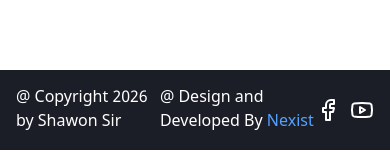
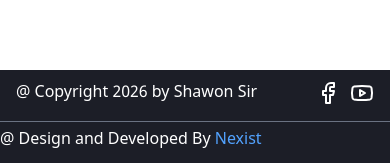
Before and after one commit to Nexistbd/shawon-sir-client, a Next.js app: page / in a window 390 px wide. Shown: the part 8315-8478 px from the top of the page. Built offline with nearby package versions, Linux system fonts and the light colour scheme; no server answers.

Commit message:
fix footer

```diff
--- a/src/components/shared/Footer.tsx
+++ b/src/components/shared/Footer.tsx
@@ -1,14 +1,13 @@
 import { Facebook, Youtube } from "lucide-react";
 import Link from "next/link";
-import React from "react";
 
 const Footer = () => {
   const currentYear = new Date().getFullYear();
   return (
-    <div className="bg-[#1C1E27] mt-37.5 text-white h-20 flex flex-col justify-center">
-      <div className="flex justify-between items-center  container w-full max-w-7xl mx-auto px-4 sm:px-6 lg:px-8">
+    <div className="bg-[#1C1E27] mt-37.5 text-white h-24 flex flex-col justify-center py-2.5">
+      <div className="flex justify-between items-center py-2.5 container w-full max-w-7xl mx-auto px-4 sm:px-6 lg:px-8">
         <p>@ Copyright {currentYear} by Shawon Sir </p>
-        <div>
+        <div className="hidden lg:block">
           @ Design and Developed By{" "}
           <Link
             href="https://www.nexist.info/"
@@ -23,6 +22,16 @@ const Footer = () => {
           <Facebook /> <Youtube />
         </div>
       </div>
+      <div className="lg:hidden border-t border-gray-500 py-1.5 pb-3 mt-1.5 ">
+        @ Design and Developed By{" "}
+        <Link
+          href="https://www.nexist.info/"
+          target="_blank"
+          className="text-blue-400 hover:text-blue-300 transition-colors"
+        >
+          Nexist
+        </Link>{" "}
+      </div>
     </div>
   );
 };
```
